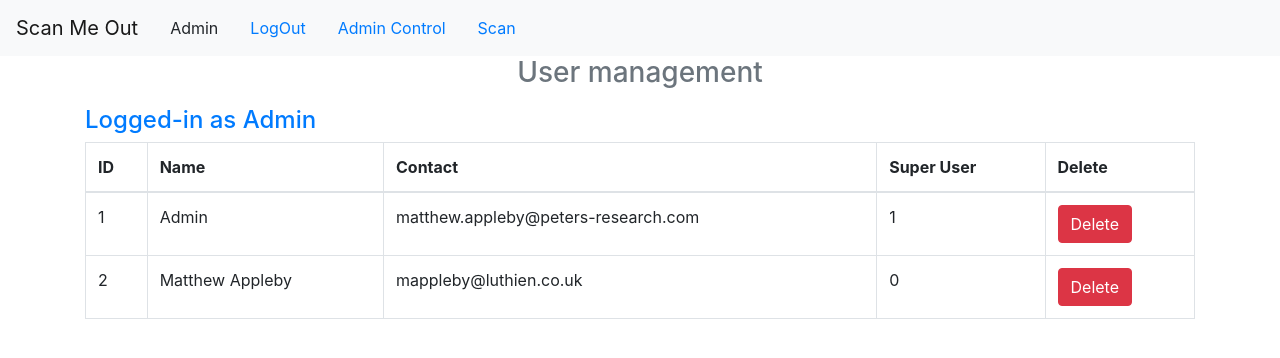
After one commit to Mappleby42/scan-me-out, a Flask app: page /admin in a window 1280 px wide. The commit adds this page. Shown: the top 358 px of the page. Run offline with Flask 2, Linux system fonts and the light colour scheme; a user stored in the database is signed in; data comes from the database, SQL or seed files in the repository; both versions use the stored data as it was after the commit; some libraries are stand-ins or nearby versions.

Commit message:
add admin priveledge for super user

```diff
--- a/app/auth/routes.py
+++ b/app/auth/routes.py
@@ -56,6 +56,15 @@ def homepage():
     data=cur.fetchall()
     return render_template('homepage.html',datas=data)
 
+@authentication.route('/admin')
+@login_required
+def admin():
+    con=sql.connect("instance/flask-crud.db")
+    con.row_factory=sql.Row
+    cur=con.cursor()
+    cur.execute("select * from users")
+    data=cur.fetchall()
+    return render_template('admin.html',datas=data)
 
 @authentication.route('/logout', methods=['GET'])
 @login_required
@@ -155,6 +164,15 @@ def delete_user(uid):
     flash('User Deleted','warning')
     return redirect(url_for("authentication.index"))
 
+@authentication.route("/delete_admin/<string:id>",methods=['GET'])
+def delete_admin(id):
+    con=sql.connect("instance/flask-crud.db")
+    cur=con.cursor()
+    cur.execute("delete from users where id=?",(id))
+    con.commit()
+    flash('User Deleted','warning')
+    return redirect(url_for("authentication.index"))
+
 @authentication.app_errorhandler(404)
 def page_not_found(error):
     return render_template('404.html'), 404
--- /dev/null
+++ b/app/auth/templates/admin.html
@@ -0,0 +1,28 @@
+{% extends 'layout.html' %}
+
+{% block content%}
+<div class="container">
+    <h3 class='text-center text-muted mb-3'>User management</h3>
+    <h4 class="text-primary"> Logged-in as {{ current_user.user_name.title() }} </h4>
+    <table class='table table-bordered'>
+        <thead>
+            <th>ID</th>
+            <th>Name</th>
+            <th>Contact</th>
+            <th>Super User</th>
+            <th>Delete</th>
+        </thead>
+        <tbody>
+            {% for row in datas %}
+            <tr>
+                <td>{{loop.index}}</td>
+                <td>{{row.user_name}}</td>
+                <td>{{row.user_email}}</td>
+                <td>{{row.super_user}}</td>
+                <td><a href='{{url_for("authentication.delete_admin",id=row.id)}}' class='btn btn-danger' onclick='return confirm("Are You Sure")'>Delete</a></td>
+            </tr>
+            {%endfor%}
+        </tbody>
+    </table>
+</div>
+{% endblock content%}
--- a/app/auth/templates/layout.html
+++ b/app/auth/templates/layout.html
@@ -20,21 +20,26 @@
 
 <ul class="nav">
 
-        {% if current_user.is_authenticated %}
+    {% if current_user.is_authenticated %}
         <li class="nav-item">
             <div class="nav-link">{{ current_user.user_name.title() }}</div>
         </li>
         <li class="nav-item">
             <a class="nav-link active"  href="{{ url_for('authentication.log_out_user') }}">  LogOut</a>
         </li>
-        {% else %}
+        {% if current_user.is_authenticated %}
+            <li class="nav-item">
+                <a class="nav-link active"  href="{{ url_for('authentication.admin') }}">  Admin Control</a>
+            </li>
+        {% endif %}
+    {% else %}
         <li class="nav-item">
             <a class="nav-link active" href="{{ url_for('authentication.log_in_user') }}"> LogIn</a>
         </li>
         <li class="nav-item">
             <a class="nav-link active" href="{{ url_for('authentication.register_user') }}"> Register</a>
         </li>
-        {% endif %}
+    {% endif %}
         <li class="nav-item">
             <a class="nav-link active"  href="{{ url_for('authentication.scan_user') }}">  Scan</a>
         </li>
```
Also changed, not shown: instance/db_web.db, instance/flask-crud.db.
